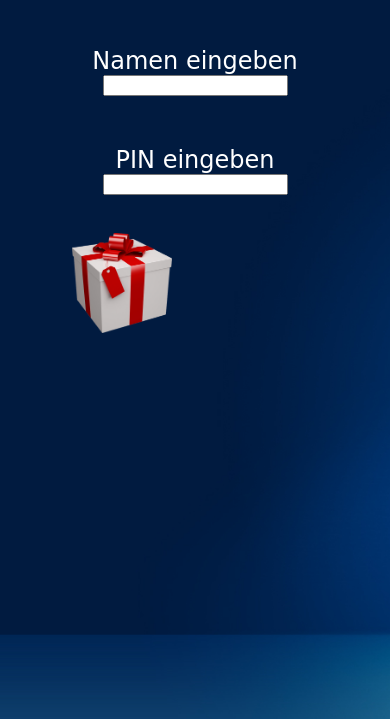
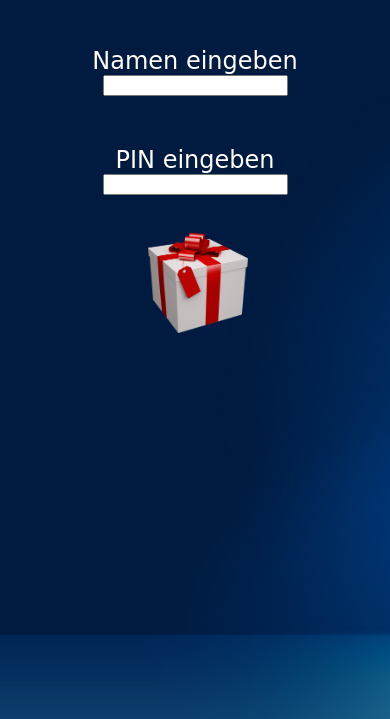
Before and after one commit to NeoKenshinX/NeoKenshinX.github.io, a plain HTML site: page index.htm in a window 390 px wide. Shown: the part 125-844 px from the top of the page. Drawn offline with Linux system fonts and the light colour scheme; a web font is replaced by a local one.

Commit message:
Update main.css

```diff
--- a/main.css
+++ b/main.css
@@ -104,7 +104,8 @@ body
 
     #geschenk{
         background-size: 50%;
-        right: 110px;
+        left: 140px;
+        right: initial;
     }
 
     .picNames{
```
